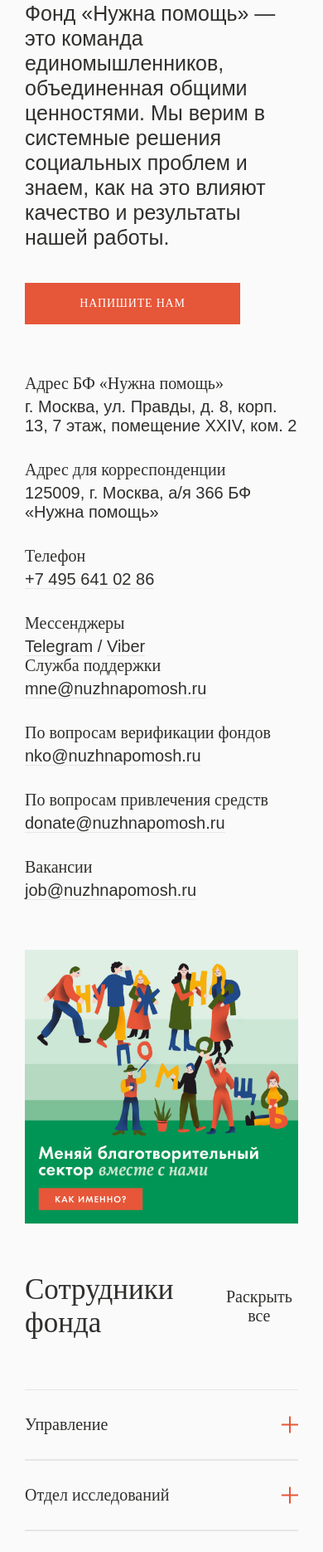
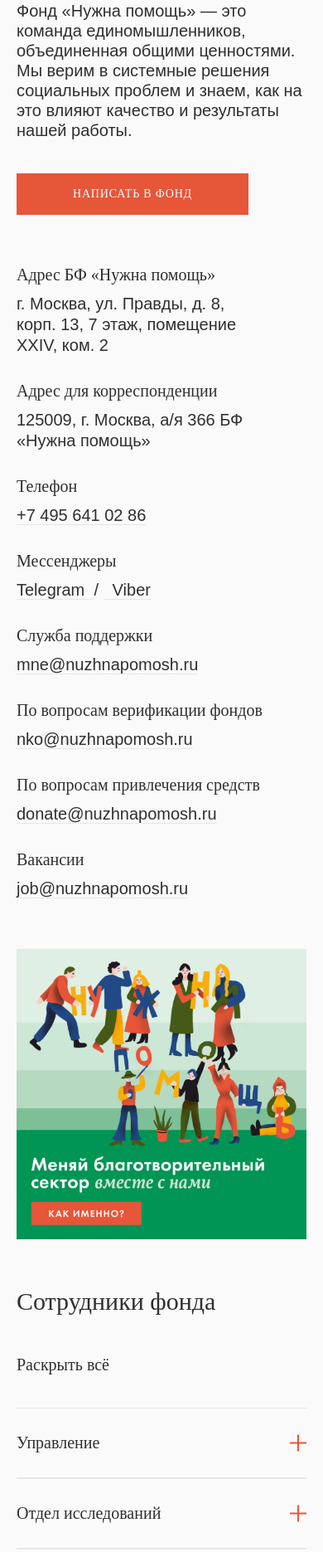
Before and after one commit to GusinieIstorii/nuzhnapomosh_contacts, a website: page index.html in a window 390 px wide. Shown: the part 129-2000 px from the top of the page at 83% size. Drawn offline with Linux system fonts and the light colour scheme; a web font is replaced by a local one.

Commit message:
pixel perfect check

```diff
--- a/index.html
+++ b/index.html
@@ -10,13 +10,14 @@
     <link href=“https://design.nuzhnapomosh.ru/fonts/fonts-futura-leksa-romanovsky.css” rel=“stylesheet” />
     <link rel=“preload” as=“font” type=“font/woff2” href=“https://design.nuzhnapomosh.ru/fonts/futura/book/futurabook.woff2” crossorigin />
     <link rel=“preload” as=“font” type=“font/woff2” href=“https://design.nuzhnapomosh.ru/fonts/futura/demi/futurademi.woff2” crossorigin />
+    <link href="https://fonts.cdnfonts.com/css/futura-pt" rel="stylesheet">
 </head>
 <body>
     <main>
     <div class="contact-description">
         <h1 class="contact-header">Контакты</h1>
         <p class="contact-headline">Фонд «Нужна помощь» — это команда единомышленников, объединенная общими ценностями. Мы верим в системные решения социальных проблем и знаем, как на это влияют качество и результаты нашей работы.</p>
-        <button class="contact-button">Напишите нам</button>
+        <button class="contact-button">Написать в фонд</button>
         <div class="contact-modal">
             <div class="contact-form-container">
                 <div class="contact-form-container-header">
@@ -58,7 +59,7 @@
         </div>
     </div>
     <div class="general-contacts">
-            <dl class="general-contacts-list">
+            <dl class="general-contacts-list-adresses">
                 <dt class="general-contacts-list__head">Адрес БФ «Нужна помощь»</dt>
                 <dd class="general-contacts-list__desc">г. Москва, ул. Правды, д. 8, корп. 13, 7 этаж, помещение ХХIV, ком. 2</dd>
                 <dt class="general-contacts-list__head">Адрес для корреспонденции</dt>
@@ -67,11 +68,11 @@
                 <dd class="general-contacts-list__desc"><a href=”tel:+7(495)6410286”>+7 495 641 02 86</a></dd>
                 <dt class="general-contacts-list__head">Мессенджеры</dt>
                 <dd class="general-contacts-list__desc">
-                    <a href="https://telegram.me/nzhnpmsh" target="_blank">Telegram</a> /
-                    <a href="https://invite.viber.com/?g2=AQALtEtvvcnJ5lESBi4Ay7uPtf7J1f2ODEkQLiy76uomVq5Ml4jwuTUb9smHEKjg&lang=ru" target="_blank">Viber</a>
+                    <a href="https://telegram.me/nzhnpmsh" target="_blank">Telegram &nbsp;</a>/
+                    <a href="https://invite.viber.com/?g2=AQALtEtvvcnJ5lESBi4Ay7uPtf7J1f2ODEkQLiy76uomVq5Ml4jwuTUb9smHEKjg&lang=ru" target="_blank">&nbsp; Viber</a>
                 </dd>
             </dl>
-            <dl class="general-contacts-list">
+            <dl class="general-contacts-list-emails">
                 <dt class="general-contacts-list__head">Служба поддержки</dt>
                 <dd class="general-contacts-list__desc"><a href="mailto:mne@nuzhnapomosh.ru">mne@nuzhnapomosh.ru</a></dd>
                 <dt class="general-contacts-list__head">По вопросам верификации фондов</dt>
@@ -91,7 +92,7 @@
     </a>
     <div class="accordion-list-header">
         <h2 class="heading-2">Сотрудники фонда</h2>
-        <button class="accordion-list__wrap-button">Раскрыть все</button>
+        <button class="accordion-list__wrap-button">Раскрыть всё</button>
     </div>
     <ul class="employees-list">
         <li class="np-accordion__item js-np-accordion">
--- a/script.js
+++ b/script.js
@@ -45,15 +45,20 @@
   const openAllBtn = document.querySelector('.accordion-list__wrap-button');
   const images = document.querySelectorAll('.accordion-image');
   const contents = document.querySelectorAll('.js-np-accordion__content');
+  const btns = document.querySelectorAll('.js-np-accordion__button');
 
   openAllBtn.addEventListener('click', () => {
     images.forEach((image) => image.setAttribute('src', openAllBtn.innerHTML === 'Раскрыть все' ? './assets/minus.svg' : './assets/plus.svg'));
     containers.forEach((container) => container.setAttribute(
       'data-drawer-showing',
-      openAllBtn.innerHTML === 'Раскрыть все' ? 'false' : 'true',
+      openAllBtn.innerHTML === 'Раскрыть все' ? 'true' : 'false',
     ));
     contents.forEach((content) => content.setAttribute(
       'aria-hidden',
+      openAllBtn.innerHTML === 'Раскрыть все' ? 'false' : 'true',
+    ));
+    btns.forEach((btn) => btn.setAttribute(
+      'aria-expanded',
       openAllBtn.innerHTML === 'Раскрыть все' ? 'false' : 'true',
     ));
     openAllBtn.innerHTML = openAllBtn.innerHTML === 'Раскрыть все' ? 'Скрыть все' : 'Раскрыть все';
--- a/style.css
+++ b/style.css
@@ -19,7 +19,7 @@
 	margin: 0px;
 	border: none;
     /* font-family: 'Futura PT', Arial,Helvetica, sans-serif; */
-    font-family: 'FuturaBook', Arial, Helvetica, sans-serif;
+    font-family: 'FuturaBook', 'Futura PT', Arial, Helvetica, sans-serif;
     font-size: 10px;
 }
 
@@ -55,11 +55,13 @@
 h2 {
     font-size: 3.5rem;
     font-family: 'FuturaDemi';
+    line-height: 100%;
 }
 
 h3 {
     font-size: 2rem;
     font-family: 'FuturaDemi';
+    line-height: 125%;
 }
 
 p {
@@ -277,21 +279,28 @@
 .general-contacts {
     display: flex;
     flex-direction: row;
-    justify-content: space-between;
+    /* justify-content: space-between; */
     flex-wrap: wrap;
-    margin-bottom: 8rem;
+    margin-bottom: 8.2rem;
     color: #302F2D;
+}
+
+.general-contacts-list-adresses {
+    width: 76rem;
+    margin-right: 4rem;
 }
 
 .general-contacts-list__head {
     font-size: 2rem;
     font-family: 'FuturaDemi';
-    margin-bottom: 0.5rem;
+    margin-bottom: 1rem;
+    line-height: 125%;
 }
 
 .general-contacts-list__desc {
     font-size: 2rem;
     margin-bottom: 4rem;
+    line-height: 125%;
 }
 
 .general-contacts-list__desc:last-of-type {
@@ -310,7 +319,7 @@
     flex-direction: row;
     justify-content: space-between;
     align-items: center;
-    margin-bottom: 6rem;
+    margin-bottom: 5.9rem;
 
 }
 
@@ -318,6 +327,7 @@
     font-size: 2rem;
     font-family: 'FuturaBook';
     color: #302F2D;
+    padding-top: 1rem;
 }
 
 /* .np-accordion-header {
@@ -343,8 +353,8 @@
     flex-direction: row;
     justify-content: space-between;
     align-items: center;
-    padding-top: 3rem;
-    padding-bottom: 3rem;
+    padding-top: 2.9rem;
+    padding-bottom: 2.9rem;
 }
 
 .js-np-accordion__content {
@@ -366,6 +376,11 @@
     border-bottom: 0.01rem solid #E6E6E6;
 }
 
+
+/* .np-accordion__item:not(:first-child) {
+    border-top: none;
+  } */
+
 .np-accordion__item:hover {
     border-top: 0.01rem solid #302F2D;
     border-bottom: 0.01rem solid #302F2D;
@@ -385,15 +400,20 @@
     padding: 3rem 0;
 }
 
+.np-accordion__content .np-accordion__row:first-child {
+    padding-top: 2rem;
+}
+
 .text-accordion-row {
-    width: 30%;
+    width: 31%;
+    line-height: 125%;
 }
 
 .position {
     color: #777;
 }
 
-@media (max-width: 1020px) {
+@media (max-width: 1279px) {
     main{
         margin: 8rem 5rem;
     }
@@ -403,9 +423,15 @@
     .contact-form__name-group, .contact-form__email-group {
         width: 29rem;
     }
+    .general-contacts-list-adresses {
+        width: 56rem;
+    }
+    .general-contacts-list__desc {
+        padding-right: 2rem;
+    }
 }
 
-@media (max-width: 760px) {
+@media (max-width: 1019px) {
     main{
         margin: 8rem 3.5rem;
     }
@@ -414,6 +440,10 @@
       }
     .contact-form__name-group, .contact-form__email-group {
         width: 100%;
+    }
+    .general-contacts-list-adresses {
+        width: 33rem;
+        margin-right: 3rem;
     }
     .text-accordion-row {
         width: 50%;
@@ -424,7 +454,7 @@
     }
 }
 
-@media (max-width: 600px) {
+@media (max-width: 759px) {
     main{
         margin: 6rem 3rem;
     }
@@ -445,19 +475,29 @@
     .general-contacts {
         margin-bottom: 6rem;
     }
-    .general-contacts-list__desc {
+    .general-contacts-list-adresses {
+        width: 100%;
+    }
+    .general-contacts-list__desc,
+    .general-contacts-list-adresses .general-contacts-list__desc:last-of-type {
         margin-bottom: 3rem;
-    }
-    .general-contacts-list__desc:last-of-type {
-        margin-bottom: 0;
     }
     .banner-pic {
         margin-bottom: 6rem;
     }
-
+    /* .text-accordion-row {
+        width: 100%;
+    } */
+    .position {
+        padding-right: 50vw;
+        margin-bottom: 1rem;
+    }
+    /* .employee-name {
+        margin-bottom: 2rem;
+    } */
 }
 
-@media (max-width: 320px) {
+@media (max-width: 599px) {
     main{
         margin: 6rem 2rem;
     }
@@ -482,8 +522,6 @@
         margin-bottom: 4rem;
     }
 
-    .employee-name {
-        margin-bottom: 2rem;
-        width: 100%;
-    }
+
+
 }
```
Also changed, not shown: 1 other file.
